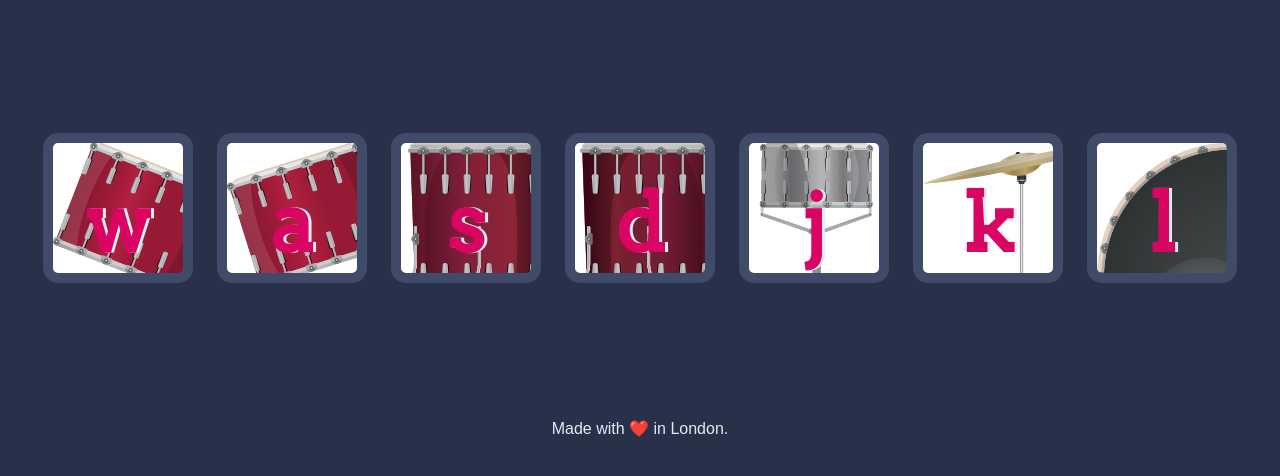
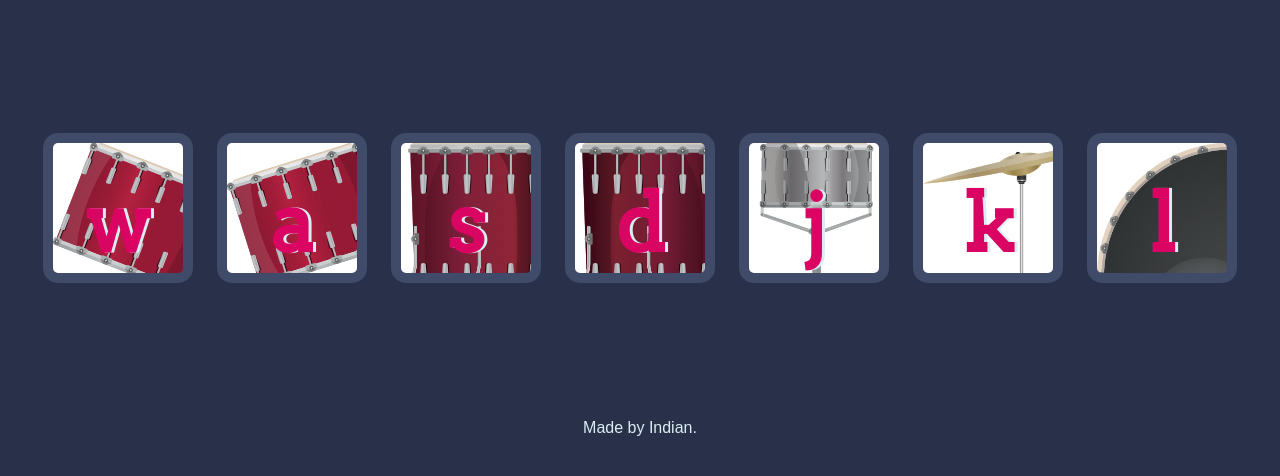
Before and after one commit to Sanket1023/Drum-Kit, a plain HTML site: page index.html in a window 1280 px wide. Shown: the part 156-632 px from the top of the page. Drawn offline with Linux system fonts and the light colour scheme.

Commit message:
index.html

```diff
--- a/index.html
+++ b/index.html
@@ -24,7 +24,7 @@
 <script src="index.js" charset="utf-8"></script>
 
 <footer>
-  Made with ❤️ in London.
+  Made by Indian.
 </footer>
 </body>
 </html>
```
